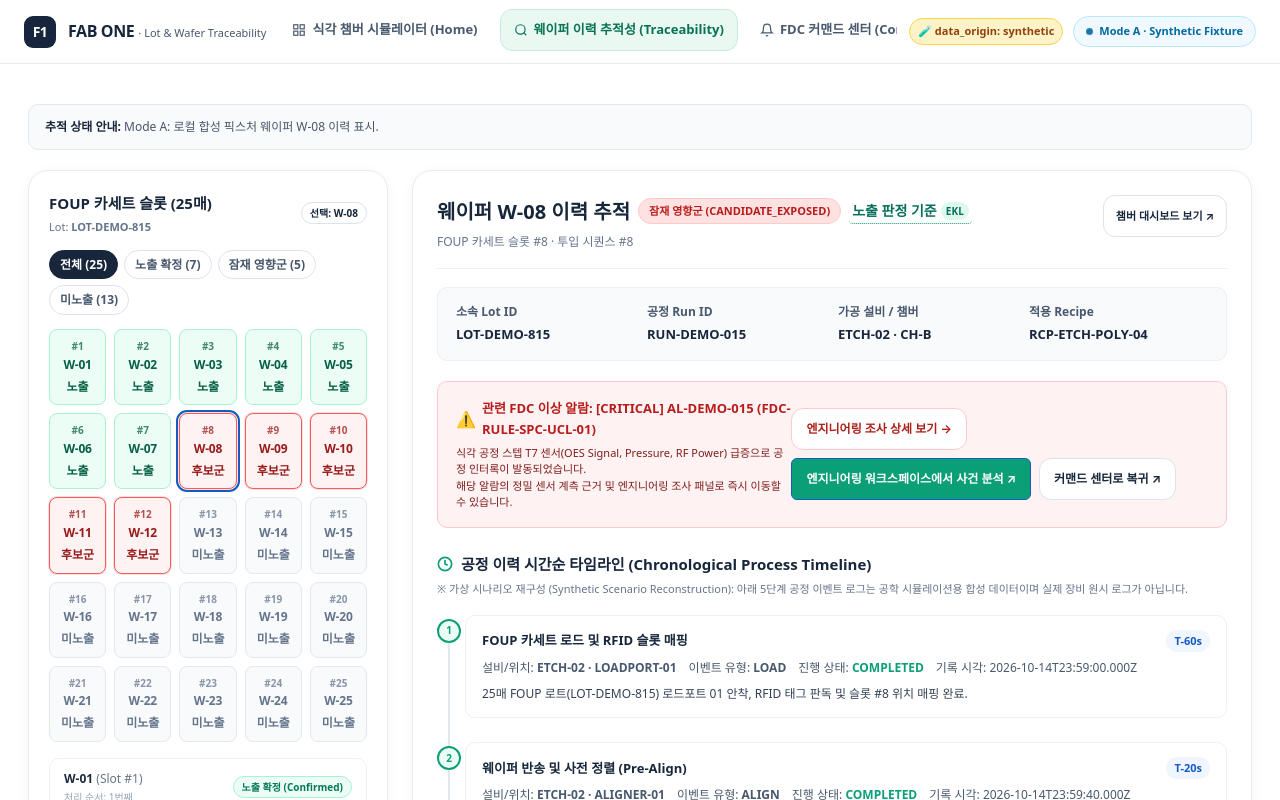
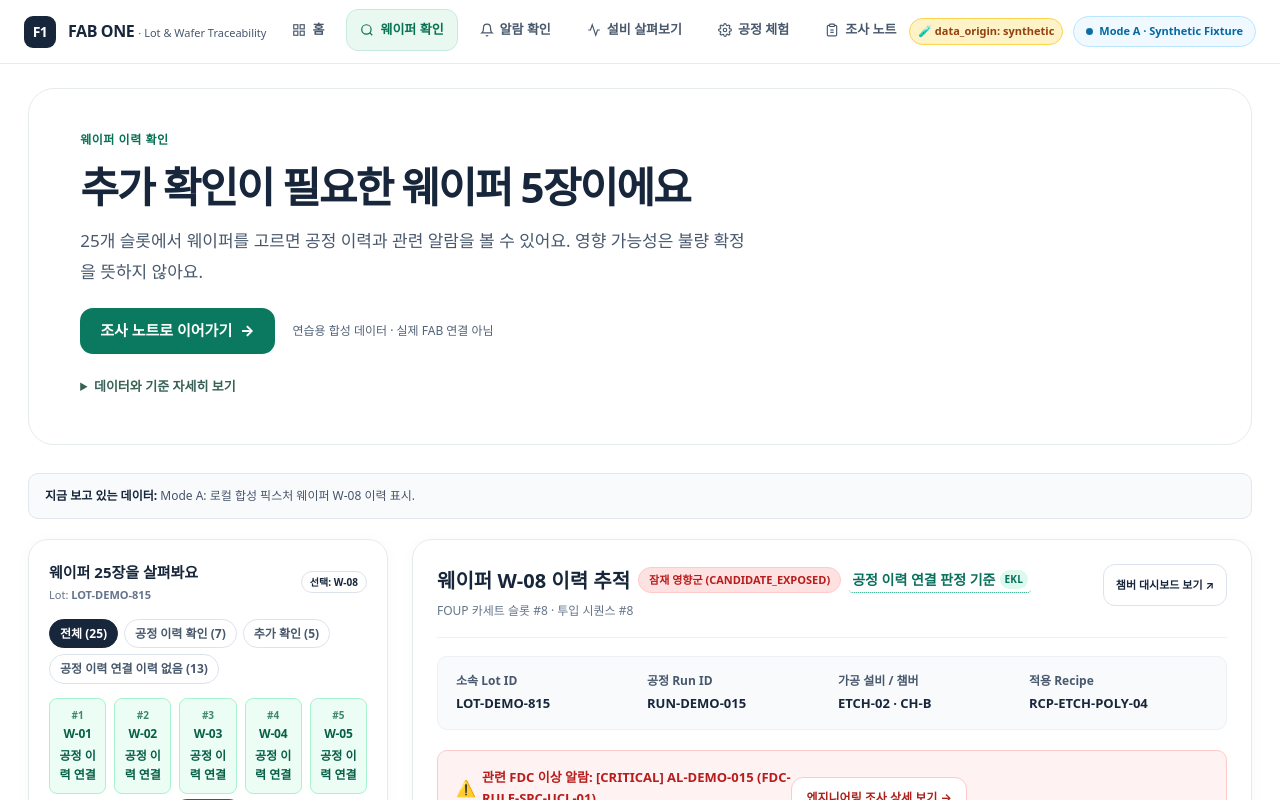
Before and after one commit to Junebooky/semi_fab, a Next.js app in the folder apps/web/: page /traceability in a window 1280 px wide. Shown: the top 800 px of the page. Built offline with nearby package versions, Linux system fonts and the light colour scheme.

Commit message:
feat(ux): refresh traceability/page.tsx hierarchy Korean copy and navigation

```diff
--- a/apps/web/src/app/traceability/page.tsx
+++ b/apps/web/src/app/traceability/page.tsx
@@ -2,6 +2,7 @@
 
 import React, { useState, useEffect, useMemo, useCallback, useRef, Suspense } from 'react';
 import Link from 'next/link';
+import { FriendlyPageIntro } from '@/components/ux/FriendlyPageIntro';
 import { useSearchParams, useRouter } from 'next/navigation';
 import { EngineeringTermTrigger } from '@/components/ekl';
 import { TourReturnBanner } from '@/components/guided-demo';
@@ -158,7 +159,7 @@ function generateModeAWaferTrace(waferId: string, seed: number): WaferTraceDetai
   } else {
     timeline.push({
       step_index: 3,
-      step_name: "FOUP 카세트 내 미노출 대기 (Cassette Stored)",
+      step_name: "FOUP 카세트 내 미공정 이력 연결 대기 (Cassette Stored)",
       time_label: "T0 ~ T7",
       timestamp_utc: "2026-10-15T00:00:00.000Z",
       equipment_id: "ETCH-02",
@@ -205,31 +206,31 @@ function generateModeAWaferTrace(waferId: string, seed: number): WaferTraceDetai
       chamber_id: "QA-DISPOSITION",
       event_type: "HOLD",
       status: "HELD",
-      description: `엔지니어링 조사(${investigation_id}) 연계: 잠재 노출 후보군으로 분류되어 결함 검측(Defect Review) 및 EDS 우선 검사군으로 배정됨.`
+      description: `엔지니어링 조사(${investigation_id}) 연계: 잠재 공정 이력 연결 영향 가능으로 분류되어 결함 검측(Defect Review) 및 EDS 우선 검사군으로 배정됨.`
     });
   } else if (exposure_status === 'CONFIRMED_EXPOSED') {
     timeline.push({
       step_index: 5,
-      step_name: "노출 완료군 품질 일치성 검증 대기 (Lot Hold)",
+      step_name: "공정 이력 연결 완료군 품질 일치성 검증 대기 (Lot Hold)",
       time_label: "T8+",
       timestamp_utc: "2026-10-15T00:01:00.000Z",
       equipment_id: "ETCH-02",
       chamber_id: "QA-DISPOSITION",
       event_type: "HOLD",
       status: "HELD",
-      description: "노출 완료군 품질 일치성 검증 및 박막 두께 측정 대기를 위해 로트 단위 품질 보류(Hold) 등록."
+      description: "공정 이력 연결 완료군 품질 일치성 검증 및 박막 두께 측정 대기를 위해 로트 단위 품질 보류(Hold) 등록."
     });
   } else {
     timeline.push({
       step_index: 5,
-      step_name: "미노출 웨이퍼 재투입 대기 (Unexposed Disposition)",
+      step_name: "미공정 이력 연결 웨이퍼 재투입 대기 (Unexposed Disposition)",
       time_label: "T8+",
       timestamp_utc: "2026-10-15T00:01:00.000Z",
       equipment_id: "ETCH-02",
       chamber_id: "LOADPORT-01",
       event_type: "HOLD",
       status: "PENDING",
-      description: "미노출 안전 웨이퍼로 확인되어 설비 점검 완료 후 다음 생산 배치로 재투입 대기."
+      description: "미공정 이력 연결 안전 웨이퍼로 확인되어 설비 점검 완료 후 다음 생산 배치로 재투입 대기."
     });
   }
 
@@ -307,7 +308,7 @@ function TraceabilityContent() {
         message: `카세트 규격에 존재하지 않는 웨이퍼 ID ('${targetWafer}')입니다. (25매 카세트 유효 범위: W-01 ~ W-25)`
       });
       setIsLoading(false);
-      setNotice(`오류 (404 Not Found): 카세트에 존재하지 않는 웨이퍼 ID '${targetWafer}' 입니다.`);
+      setNotice(`해당 카세트에서 찾을 수 없는 웨이퍼 '${targetWafer}' 입니다.`);
       return;
     }
 
@@ -334,7 +335,7 @@ function TraceabilityContent() {
           status: 404,
           message: `카세트 규격에 존재하지 않는 웨이퍼 ID ('${targetWafer}')입니다.`
         });
-        setNotice(`오류 (404 Not Found): 카세트에 존재하지 않는 웨이퍼 ID '${targetWafer}' 입니다.`);
+        setNotice(`해당 카세트에서 찾을 수 없는 웨이퍼 '${targetWafer}' 입니다.`);
       }
       setIsLoading(false);
       return;
@@ -622,34 +623,34 @@ function TraceabilityContent() {
               <rect x="14" y="14" width="7" height="7"></rect>
               <rect x="3" y="14" width="7" height="7"></rect>
             </svg>
-            식각 챔버 시뮬레이터 (Home)
+            홈
           </Link>
           <Link href={buildCrossNavUrl('/traceability', { mode, seed, runId: activeRunId || undefined, waferId: selectedWaferId })} className="nav-tab-link active">
             <svg width="14" height="14" viewBox="0 0 24 24" fill="none" stroke="currentColor" strokeWidth="2">
               <circle cx="11" cy="11" r="8"></circle>
               <line x1="21" y1="21" x2="16.65" y2="16.65"></line>
             </svg>
-            웨이퍼 이력 추적성 (Traceability)
+            웨이퍼 확인
           </Link>
           <Link href={buildCrossNavUrl('/command-center', { mode, seed, runId: activeRunId || undefined, waferId: selectedWaferId })} className="nav-tab-link">
             <svg width="14" height="14" viewBox="0 0 24 24" fill="none" stroke="currentColor" strokeWidth="2">
               <path d="M18 8A6 6 0 0 0 6 8c0 7-3 9-3 9h18s-3-2-3-9"></path>
               <path d="M13.73 21a2 2 0 0 1-3.46 0"></path>
             </svg>
-            FDC 커맨드 센터 (Command Center)
+            알람 확인
           </Link>
           <Link href={buildCrossNavUrl('/equipment-intelligence', { mode, seed, runId: activeRunId || undefined, waferId: selectedWaferId })} className="nav-tab-link">
             <svg width="14" height="14" viewBox="0 0 24 24" fill="none" stroke="currentColor" strokeWidth="2">
               <path d="M22 12h-4l-3 9L9 3l-3 9H2"></path>
             </svg>
-            설비 인텔리전스 (Equipment)
+            설비 살펴보기
           </Link>
           <Link href={buildCrossNavUrl('/fab-simulation', { mode, seed, runId: activeRunId || undefined, waferId: selectedWaferId })} className="nav-tab-link">
             <svg width="14" height="14" viewBox="0 0 24 24" fill="none" stroke="currentColor" strokeWidth="2">
               <circle cx="12" cy="12" r="3" />
               <path d="M19.4 15a1.65 1.65 0 0 0 .33 1.82l.06.06a2 2 0 0 1 0 2.83 2 2 0 0 1-2.83 0l-.06-.06a1.65 1.65 0 0 0-1.82-.33 1.65 1.65 0 0 0-1 1.51V21a2 2 0 0 1-2 2 2 2 0 0 1-2-2v-.09A1.65 1.65 0 0 0 9 19.4a1.65 1.65 0 0 0-1.82.33l-.06.06a2 2 0 0 1-2.83 0 2 2 0 0 1 0-2.83l.06-.06a1.65 1.65 0 0 0 .33-1.82 1.65 1.65 0 0 0-1.51-1H3a2 2 0 0 1-2-2 2 2 0 0 1 2-2h.09A1.65 1.65 0 0 0 4.6 9a1.65 1.65 0 0 0-.33-1.82l-.06-.06a2 2 0 0 1 0-2.83 2 2 0 0 1 2.83 0l.06.06a1.65 1.65 0 0 0 1.82.33H9a1.65 1.65 0 0 0 1-1.51V3a2 2 0 0 1 2-2 2 2 0 0 1 2 2v.09a1.65 1.65 0 0 0 1 1.51 1.65 1.65 0 0 0 1.82-.33l.06-.06a2 2 0 0 1 2.83 0 2 2 0 0 1 0 2.83l-.06.06a1.65 1.65 0 0 0-.33 1.82V9a1.65 1.65 0 0 0 1.51 1H21a2 2 0 0 1 2 2 2 2 0 0 1-2 2h-.09a1.65 1.65 0 0 0-1.51 1z" />
             </svg>
-            FAB 시뮬레이션 (Simulation)
+            공정 체험
           </Link>
           <Link href={buildCrossNavUrl('/engineering-workspace', { mode, seed, runId: activeRunId || undefined, waferId: selectedWaferId })} className="nav-tab-link">
             <svg width="14" height="14" viewBox="0 0 24 24" fill="none" stroke="currentColor" strokeWidth="2">
@@ -658,14 +659,14 @@ function TraceabilityContent() {
               <path d="M9 12h6" />
               <path d="M9 16h6" />
             </svg>
-            엔지니어링 워크스페이스 (Workspace)
+            조사 노트
           </Link>
           <Link href={buildCrossNavUrl('/demo-tour', { mode: 'A', seed, tourStep: queryTourStep || undefined })} className="nav-tab-link">
             <svg width="14" height="14" viewBox="0 0 24 24" fill="none" stroke="currentColor" strokeWidth="2">
               <circle cx="12" cy="12" r="10" />
               <polygon points="16.24 7.76 14.12 14.12 7.76 16.24 9.88 9.88 16.24 7.76" />
             </svg>
-            가이드 투어 (Demo Tour)
+            처음 둘러보기
           </Link>
         </nav>
 
@@ -691,12 +692,21 @@ function TraceabilityContent() {
 
       {/* Main Container */}
       <main className="main-wrapper">
+        <FriendlyPageIntro
+  eyebrow="웨이퍼 이력 확인"
+  title={candidateCount > 0 ? '추가 확인이 필요한 웨이퍼 ' + candidateCount + '장이에요' : '추가 확인 후보가 표시되지 않았어요'}
+  description="25개 슬롯에서 웨이퍼를 고르면 공정 이력과 관련 알람을 볼 수 있어요. 영향 가능성은 불량 확정을 뜻하지 않아요."
+  primaryLabel="조사 노트로 이어가기"
+  primaryHref={buildCrossNavUrl('/engineering-workspace', { mode, seed, runId: activeRunId || undefined, waferId: selectedWaferId })}
+  detail={<p>연습용 Lot: {currentLotId}. 공정 이력 연결 확인은 공정 이력 연결을 뜻하며 물리적 결함 확정이 아니에요. Mode B에서 출처가 맞지 않으면 조회를 막아 다른 Run을 섞지 않아요.</p>}
+/>
+
         {/* BUILD-10 Tour Return Banner */}
         <TourReturnBanner tourStep={queryTourStep} seed={seed} />
 
         {/* Notice Box */}
         <div className="notice-box" role="status">
-          <strong>추적 상태 안내:</strong> {notice}
+          <strong>지금 보고 있는 데이터:</strong> {notice}
         </div>
 
         {/* 2-Column Traceability Layout */}
@@ -706,7 +716,7 @@ function TraceabilityContent() {
             <div style={{ display: 'flex', justifyContent: 'space-between', alignItems: 'center', marginBottom: '14px' }}>
               <div>
                 <h2 style={{ fontSize: '15px', fontWeight: 800, margin: 0, color: '#17263B' }}>
-                  FOUP 카세트 슬롯 (25매)
+                  웨이퍼 25장을 살펴봐요
                 </h2>
                 <div style={{ fontSize: '11px', color: '#64748B', marginTop: '2px' }}>
                   Lot: <strong>{currentLotId}</strong>
@@ -731,21 +741,21 @@ function TraceabilityContent() {
                 className={`trace-filter-chip confirmed ${filter === 'CONFIRMED' ? 'active confirmed' : ''}`}
                 onClick={() => setFilter('CONFIRMED')}
               >
-                노출 확정 ({confirmedCount})
+                공정 이력 확인 ({confirmedCount})
               </button>
               <button
                 type="button"
                 className={`trace-filter-chip candidate ${filter === 'CANDIDATE' ? 'active candidate' : ''}`}
                 onClick={() => setFilter('CANDIDATE')}
               >
-                잠재 영향군 ({candidateCount})
+                추가 확인 ({candidateCount})
               </button>
               <button
                 type="button"
                 className={`trace-filter-chip unexposed ${filter === 'UNEXPOSED' ? 'active unexposed' : ''}`}
                 onClick={() => setFilter('UNEXPOSED')}
               >
-                미노출 ({unexposedCount})
+                공정 이력 연결 이력 없음 ({unexposedCount})
               </button>
             </div>
 
@@ -763,7 +773,7 @@ function TraceabilityContent() {
                   lineHeight: 1.4,
                 }}
               >
-                <strong>⚠️ 카세트 동기화 중단:</strong><br />
+                <strong>웨이퍼 목록을 다시 확인해야 해요.</strong><br />
                 서버 오류로 인해 최신 25매 카세트 목록을 반영하지 못했습니다. 아래 슬롯은 이전 데이터(비활성 상태)입니다.
               </div>
             )}
@@ -779,13 +789,13 @@ function TraceabilityContent() {
             >
               {wafers.map(w => {
                 let statusClass = "unexposed";
-                let statusLabel = "미노출";
+                let statusLabel = "미공정 이력 연결";
                 if (w.exposure_status === 'CONFIRMED_EXPOSED') {
                   statusClass = "confirmed";
-                  statusLabel = "노출";
+                  statusLabel = "공정 이력 연결";
                 } else if (w.exposure_status === 'CANDIDATE_EXPOSED') {
                   statusClass = "candidate";
-                  statusLabel = "후보군";
+                  statusLabel = "영향 가능";
                 }
 
                 const isSelected = selectedWaferId === w.wafer_id;
@@ -819,13 +829,13 @@ function TraceabilityContent() {
                 let badgeColor = "#64748B";
                 let badgeBg = "#F1F5F9";
                 let badgeBorder = "#CBD5E1";
-                let label = "미노출 (Not Exposed)";
+                let label = "미공정 이력 연결 (Not Exposed)";
 
                 if (w.exposure_status === 'CONFIRMED_EXPOSED') {
                   badgeColor = "#047857";
                   badgeBg = "#ECFDF5";
                   badgeBorder = "#A7F3D0";
-                  label = "노출 확정 (Confirmed)";
+                  label = "공정 이력 연결 확정 (Confirmed)";
                 } else if (w.exposure_status === 'CANDIDATE_EXPOSED') {
                   badgeColor = "#B91C1C";
                   badgeBg = "#FEE2E2";
@@ -919,7 +929,7 @@ function TraceabilityContent() {
               </div>
             </div>
           ) : trace ? (
-            <section className="trace-detail-card" aria-label="웨이퍼 공정 이력 상세">
+            <section className="trace-detail-card" aria-label="이 웨이퍼가 거친 과정">
               {/* Header Banner */}
               <div className="trace-header-banner">
                 <div>
@@ -938,11 +948,11 @@ function TraceabilityContent() {
                         borderColor: trace.exposure_status === 'CANDIDATE_EXPOSED' ? '#FECACA' : (trace.exposure_status === 'CONFIRMED_EXPOSED' ? '#A7F3D0' : '#CBD5E1'),
                       }}
                     >
-                      {trace.exposure_status === 'CONFIRMED_EXPOSED' && '노출 확정 (CONFIRMED_EXPOSED)'}
+                      {trace.exposure_status === 'CONFIRMED_EXPOSED' && '공정 이력 연결 확정 (CONFIRMED_EXPOSED)'}
                       {trace.exposure_status === 'CANDIDATE_EXPOSED' && '잠재 영향군 (CANDIDATE_EXPOSED)'}
-                      {trace.exposure_status === 'NOT_EXPOSED' && '미노출 (NOT_EXPOSED)'}
+                      {trace.exposure_status === 'NOT_EXPOSED' && '미공정 이력 연결 (NOT_EXPOSED)'}
                     </span>
-                    <EngineeringTermTrigger conceptId="wafer-exposure-status" label="노출 판정 기준" showBadge />
+                    <EngineeringTermTrigger conceptId="wafer-exposure-status" label="공정 이력 연결 판정 기준" showBadge />
                   </div>
                   <div style={{ fontSize: '12px', color: '#64748B', marginTop: '4px' }}>
                     FOUP 카세트 슬롯 #{trace.slot_number} · 투입 시퀀스 #{trace.sequence}
@@ -1107,7 +1117,7 @@ function TraceabilityContent() {
                         {event.step_index === 5 && (
                           <div style={{ marginTop: '10px', display: 'flex', gap: '8px', flexWrap: 'wrap', alignItems: 'center' }}>
                             <span style={{ fontSize: '10px', color: '#64748B', fontWeight: 700 }}>공학 개념 (EKL):</span>
-                            <EngineeringTermTrigger conceptId="wafer-exposure-status" label="노출 확정 vs 잠재 후보" showBadge />
+                            <EngineeringTermTrigger conceptId="wafer-exposure-status" label="공정 이력 연결 확정 vs 잠재 후보" showBadge />
                           </div>
                         )}
                       </div>
```
